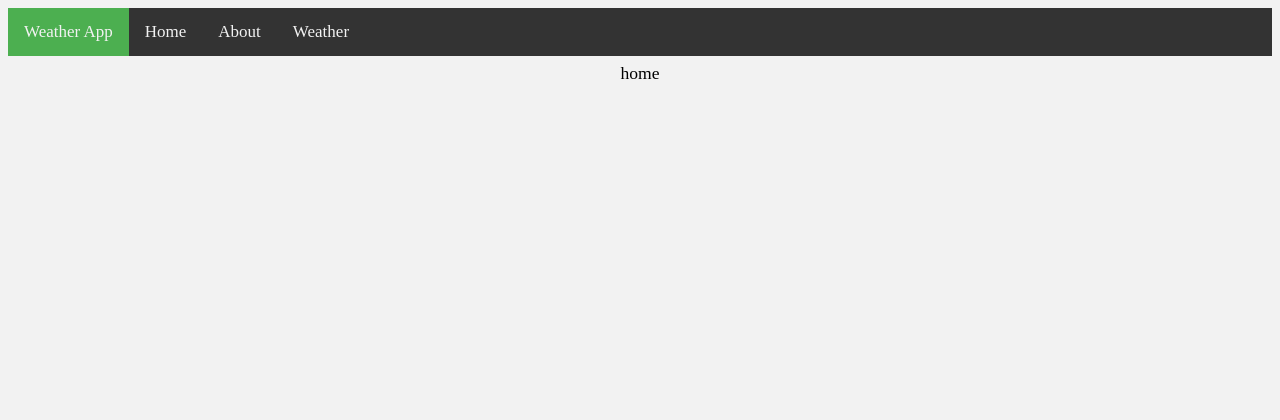
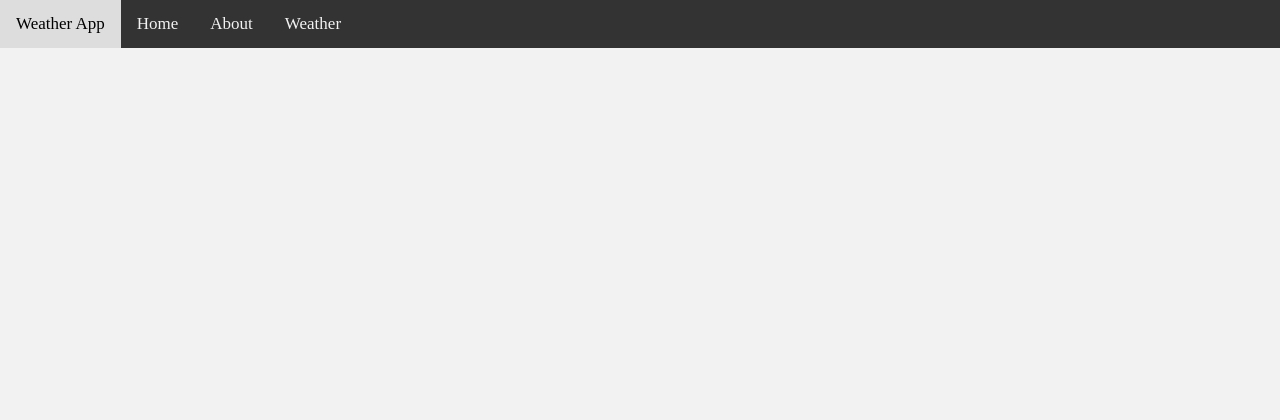
Before and after one commit to Tsokis/Fullstack-Node-Application, a Node server app: page / in a window 1280 px wide. Shown: the top 420 px of the page. Run offline with Node 20, Linux system fonts and the light colour scheme; some libraries are stand-ins or nearby versions.

Commit message:
navigation menu fix

```diff
--- a/app/public/css/main.css
+++ b/app/public/css/main.css
@@ -8,6 +8,10 @@
 .main-nav{
     overflow: hidden;
     background-color: #333;
+    position: fixed;
+    width: 100%;
+    left:0px;
+    top:0px;
 
 }
 
```
